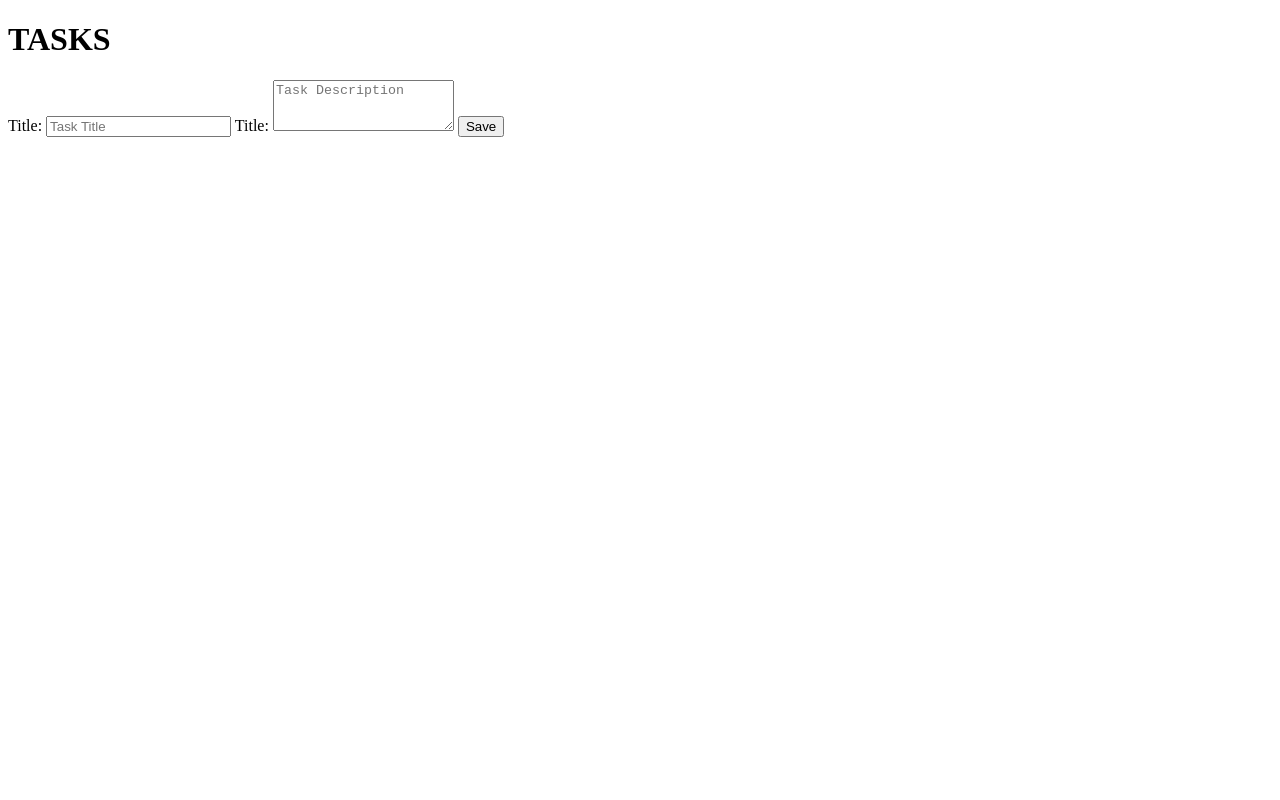
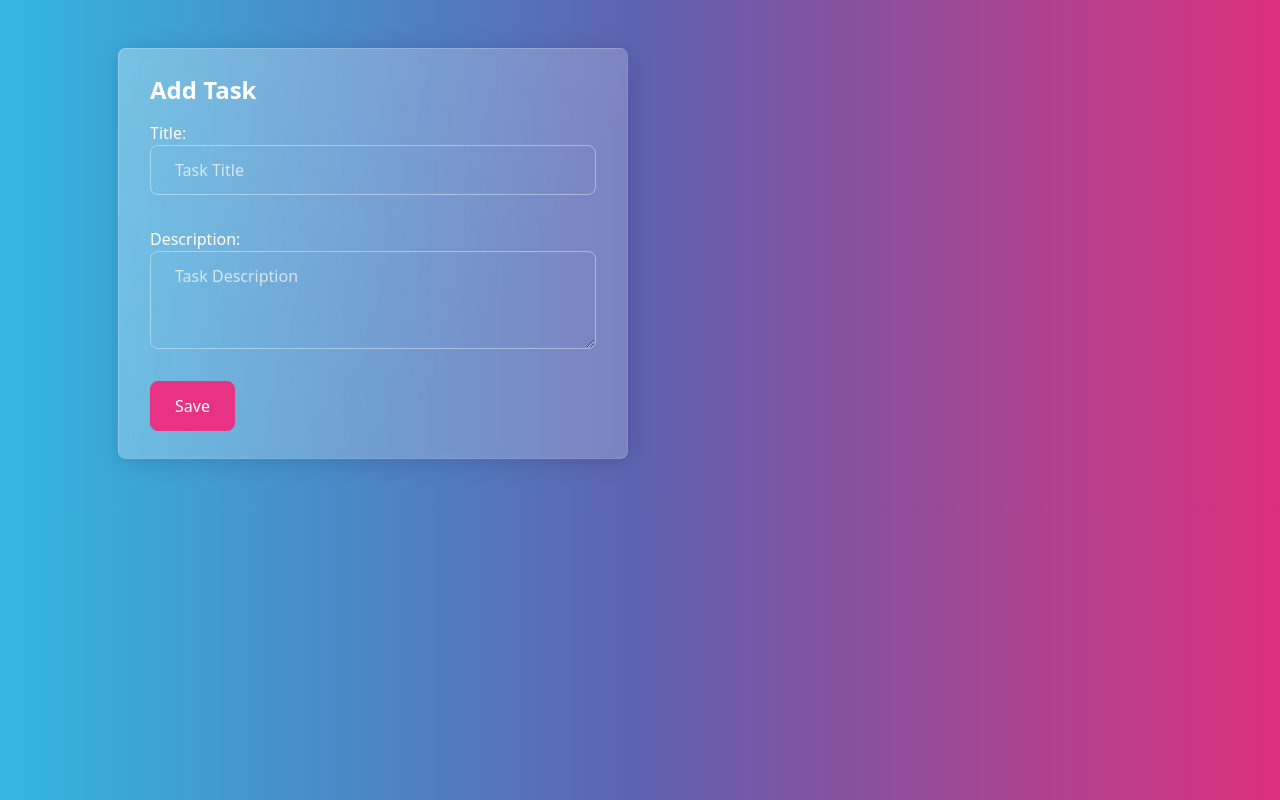
Before and after one commit to miguel8arivera/crud-javascript-fb, a plain HTML site: page index.html in a window 1280 px wide. Drawn offline with nearby package versions, Linux system fonts and the light colour scheme; no server answers.

Commit message:
index css agrecado

```diff
--- a/index.html
+++ b/index.html
@@ -4,25 +4,53 @@
     <meta charset="UTF-8" />
     <meta http-equiv="X-UA-Compatible" content="IE=edge" />
     <meta name="viewport" content="width=device-width, initial-scale=1.0" />
+    <link rel="stylesheet" href="./index.css" />
+    <link
+      rel="stylesheet"
+      href=" https://bootswatch.com/5/quartz/bootstrap.min.css"
+    />
     <title>CRUD-javascript-fb</title>
   </head>
-  <body>
-    <h1>TASKS</h1>
+  <body class="bg-dark">
+    <div class="container p-4">
+      <div class="row">
+        <div class="col-md-6">
+          <div class="card">
+            <div class="card-body">
+              <h1 class="h4">Add Task</h1>
               <form id="task-form">
                 <label for="task-title">Title:</label>
-      <input type="text" id="task-title" placeholder="Task Title" />
-      <label for="task-description">Title:</label>
+                <input
+                  class="form-control mb-3"
+                  type="text"
+                  id="task-title"
+                  placeholder="Task Title"
+                />
+                <label for="task-description">Description:</label>
                 <textarea
+                  class="form-control mb-3"
                   name="task-description"
                   id="task-description"
                   rows="3"
                   placeholder="Task Description"
                 ></textarea>
 
-      <button type="submit" id="btn-task-save">Save</button>
+                <button
+                  class="btn btn-primary"
+                  type="submit"
+                  id="btn-task-save"
+                >
+                  Save
+                </button>
               </form>
-
+            </div>
+          </div>
+        </div>
+        <div class="col-md-6">
           <div id="task-container"></div>
+        </div>
+      </div>
+    </div>
 
     <script type="module" src="./index.js"></script>
   </body>
--- a/index.js
+++ b/index.js
@@ -12,23 +12,26 @@ let editStatus = false;
 let id = "";
 window.addEventListener("DOMContentLoaded", async () => {
   onGetTasks((querySnapshot) => {
-    let html = "";
+    taskContainer.innerHTML = "";
 
     querySnapshot.forEach((doc) => {
       const tasks = doc.data();
-      html += `
-     <div>
-      <h3>${tasks.title}</h3>
+      taskContainer.innerHTML += `
+     <div class='card card-body mt-2 border-primary'>
+      <h3 class ='h5'>${tasks.title}</h3>
       <p>${tasks.description}</p>
-      <button class='btn-delete' data-id='${doc.id}'>Delete</button>
-      <button class='btn-edit' data-id='${doc.id}'>Edit</button>
+      <div '>
+      <button class='btn btn-primary  btn-delete' data-id='${doc.id}'>Delete</button>
+
+      <button class='btn btn-secondary btn-edit' data-id='${doc.id}'>Edit</button>
+      </div>
 
      </div>
 
 
     `;
     });
-    taskContainer.innerHTML = html;
+
     const btnsDelete = taskContainer.querySelectorAll(".btn-delete");
 
     btnsDelete.forEach((btn) => {
```
Lines whose indentation alone changed are shown as unchanged.
